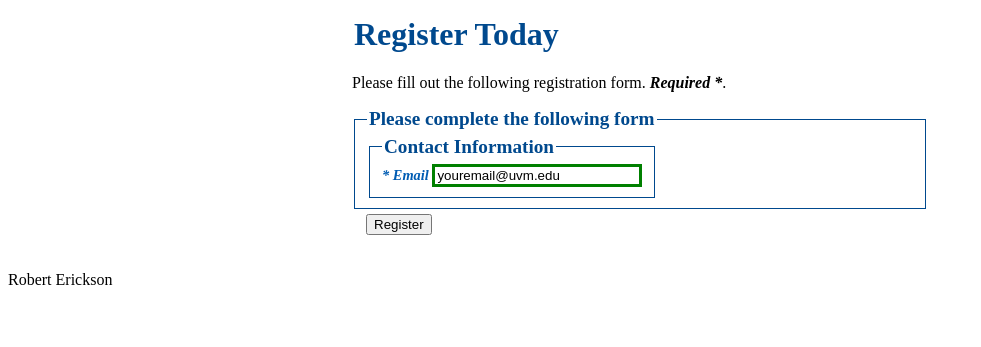
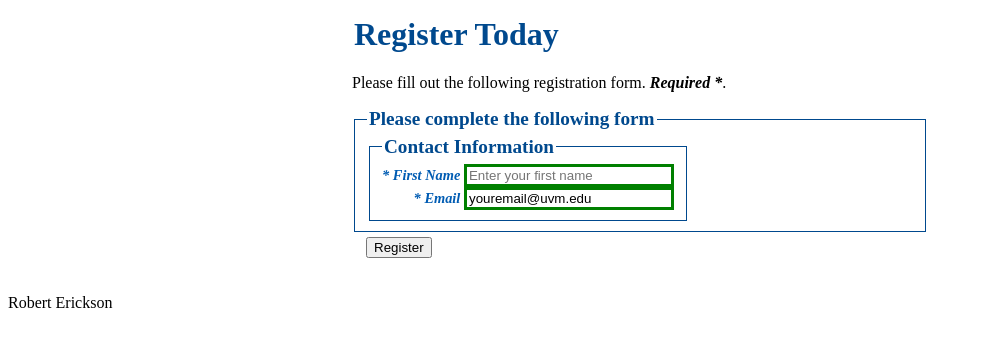
Before and after one commit to cris090382/form-template, a PHP site: page /form.php in a window 1280 px wide. Shown: the part 163-510 px from the top of the page, without its empty margins (0-981 px from the left). Run offline with PHP 8.4, Linux system fonts and the light colour scheme.

Commit message:
Adding a Text box for First name
Notice the sections that we add to and the order we have placed the
code in those sections

```diff
--- a/form.php
+++ b/form.php
@@ -31,7 +31,7 @@ $yourURL = $domain . $phpSelf;
 //
 // Initialize variables one for each form element
 // in the order they appear on the form
-
+$firstName = "";
 $email = "youremail@uvm.edu";
 
 
@@ -41,7 +41,7 @@ $email = "youremail@uvm.edu";
 //
 // Initialize Error Flags one for each form element we validate
 // in the order they appear in section 1c.
-
+$firstNameERROR = false;
 $emailERROR = false;
 
 // create array to hold error messages filled (if any) in 2d displayed in 3c.
@@ -86,8 +86,8 @@ if (isset($_POST["btnSubmit"])){
     // Sanitize (clean) data by removing any potential JavaScript or html code
     // from users input on the form.
 
-
-
+    $firstName = htmlentities($_POST["txtFirstName"],ENT_QUOTES,"UTF-8");
+    $dataRecord[]=$firstName;
 
 
     $email = filter_var($_POST["txtEmail"], FILTER_SANITIZE_EMAIL);
@@ -105,13 +105,13 @@ if (isset($_POST["btnSubmit"])){
     // be in the order they appear. errorMsg will be displayed on the form see
     // section 3c. The error flag ($emailERROR) will be used in section 3d.
 
-
-
-
-
-
-
-
+    if($firstName==""){
+       $errorMsg[]="Please enter your first name";
+       $firstNameERROR = true;
+    }elseif(!verifyAlphaNum($firstName)){
+       $errorMsg[]="Your first name appears to have extra character.";
+       $firstNameERROR = true;
+    }
 
     if($email==""){
        $errorMsg[]="Please enter your email address";
@@ -296,13 +296,13 @@ make it stand out that a mistake happened here.
 
         <fieldset class="contact">
             <legend>Contact Information</legend>
-
-
-
-
-
-
-
+            <label for="txtFirstName" class="required">First Name
+                <input type="text" id="txtFirstName" name="txtFirstName"
+                       value="<?php print $firstName; ?>"
+                       tabindex="100" maxlength="45" placeholder="Enter your first name"
+                       <?php if($firstNameERROR) print 'class="mistake"'; ?>
+                       onfocus="this.select()" >
+            </label>
             <label for="txtEmail" class="required">Email
                 <input type="text" id="txtEmail" name="txtEmail"
                        value="<?php print $email; ?>"
```
